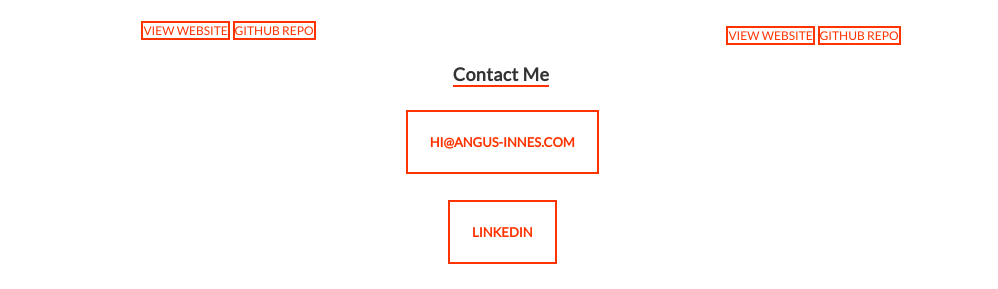
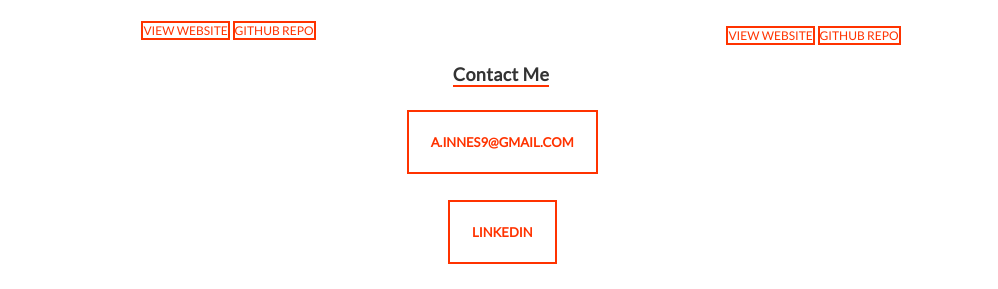
Before and after one commit to beruti/beruti.github.io, a Jekyll site: the page index.html, which Jekyll copies as it is, in a window 1280 px wide and 900 px high, scrolled down 2046 px. Shown: the part 432-721 px from the top of the window, without its empty margins (139-1137 px from the left). Built offline with Jekyll 4.4.1, drawn with Linux system fonts in a browser that asks for light colours.

Commit message:
temp email correction

```diff
--- a/index.html
+++ b/index.html
@@ -142,7 +142,7 @@
     <h4 class="portfolio_subtitle">Contact Me</h4>
     <div class="card" id="contact">
       <ul>
-        <li><a href="mailto:hi@angus-innes.com">hi@angus-innes.com</a></li>
+        <li><a href="mailto:a.innes9@gmail.com">a.innes9@gmail.com</a></li>
         <li><a href="https://uk.linkedin.com/in/angusinnes" target="_blank">LinkedIn</a></li>
         <li><a href="https://github.com/beruti" target="_blank">GitHub</a></li>
         <li><a href="https://twitter.com/anguscinnes" target="_blank">Twitter</a></li>
```
